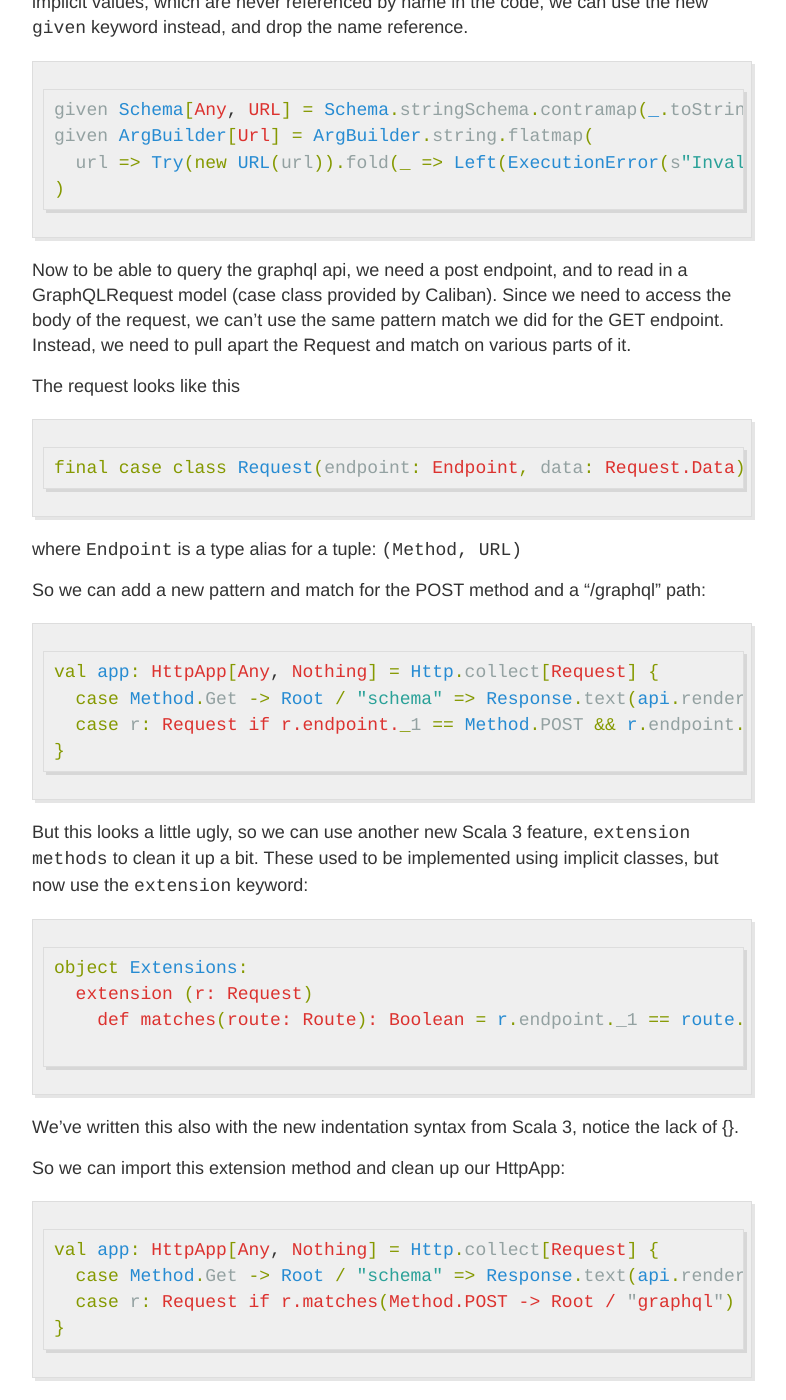
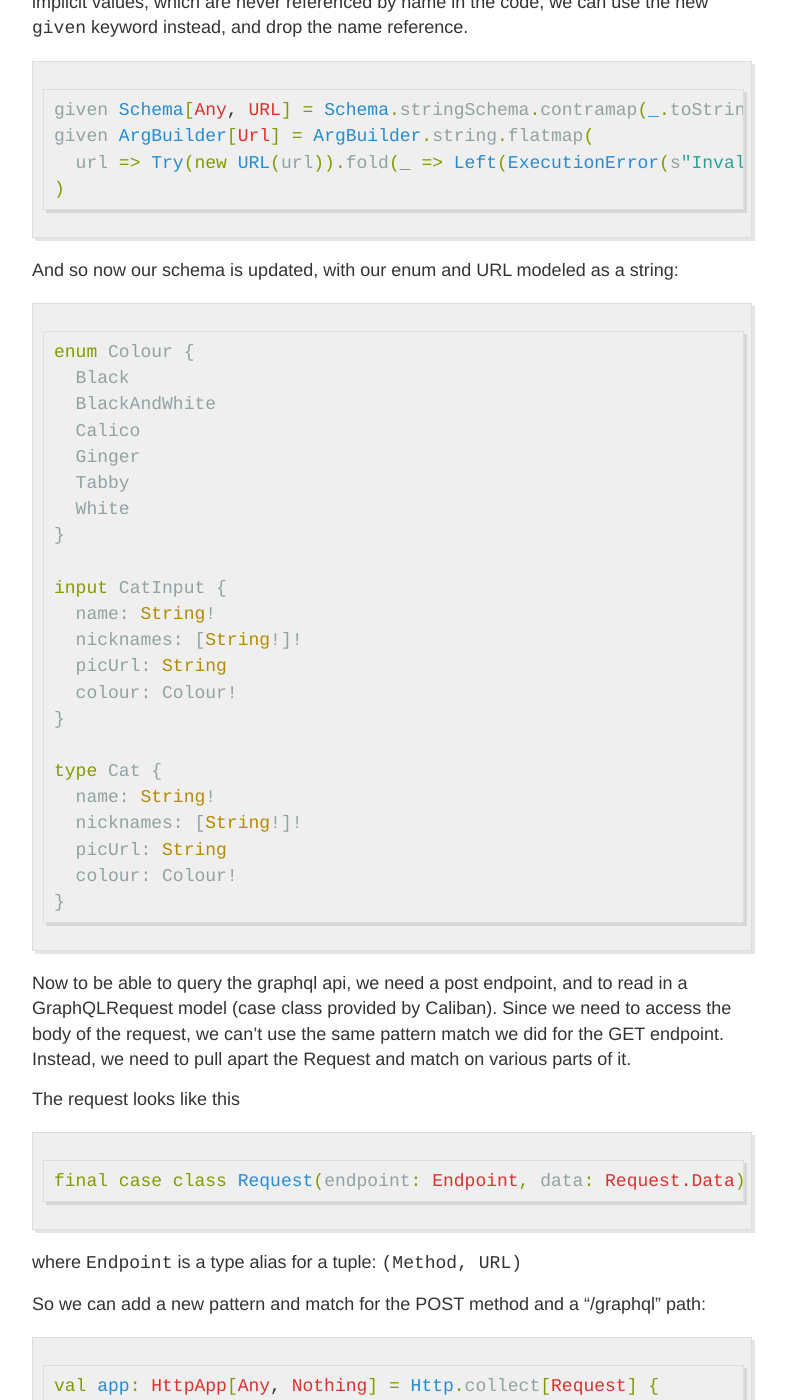
Before and after one commit to ocoulson/ocoulson.github.io, a Jekyll site: the page built from _posts/2021-05-17-scala-3-zio-http-caliban.md, in a window 1280 px wide and 1400 px high, scrolled down 5968 px. Shown: the whole window, without its empty margins (248-1034 px from the left). Built offline with Jekyll 4.4.1, drawn with Linux system fonts in a browser that asks for light colours.

Commit message:
Add updated schema

````diff
--- a/_posts/2021-05-17-scala-3-zio-http-caliban.md
+++ b/_posts/2021-05-17-scala-3-zio-http-caliban.md
@@ -193,6 +193,32 @@ given Schema[Any, URL] = Schema.stringSchema.contramap(_.toString)
 given ArgBuilder[Url] = ArgBuilder.string.flatmap(
   url => Try(new URL(url)).fold(_ => Left(ExecutionError(s"Invalid URL $url")), Right(_))
 )
+```
+
+And so now our schema is updated, with our enum and URL modeled as a string:
+```graphql
+enum Colour {
+  Black
+  BlackAndWhite
+  Calico
+  Ginger
+  Tabby
+  White
+}
+
+input CatInput {
+  name: String!
+  nicknames: [String!]!
+  picUrl: String
+  colour: Colour!
+}
+
+type Cat {
+  name: String!
+  nicknames: [String!]!
+  picUrl: String
+  colour: Colour!
+}
 ```
 
 Now to be able to query the graphql api, we need a post endpoint, and to read in a GraphQLRequest model (case class provided by Caliban).
````
